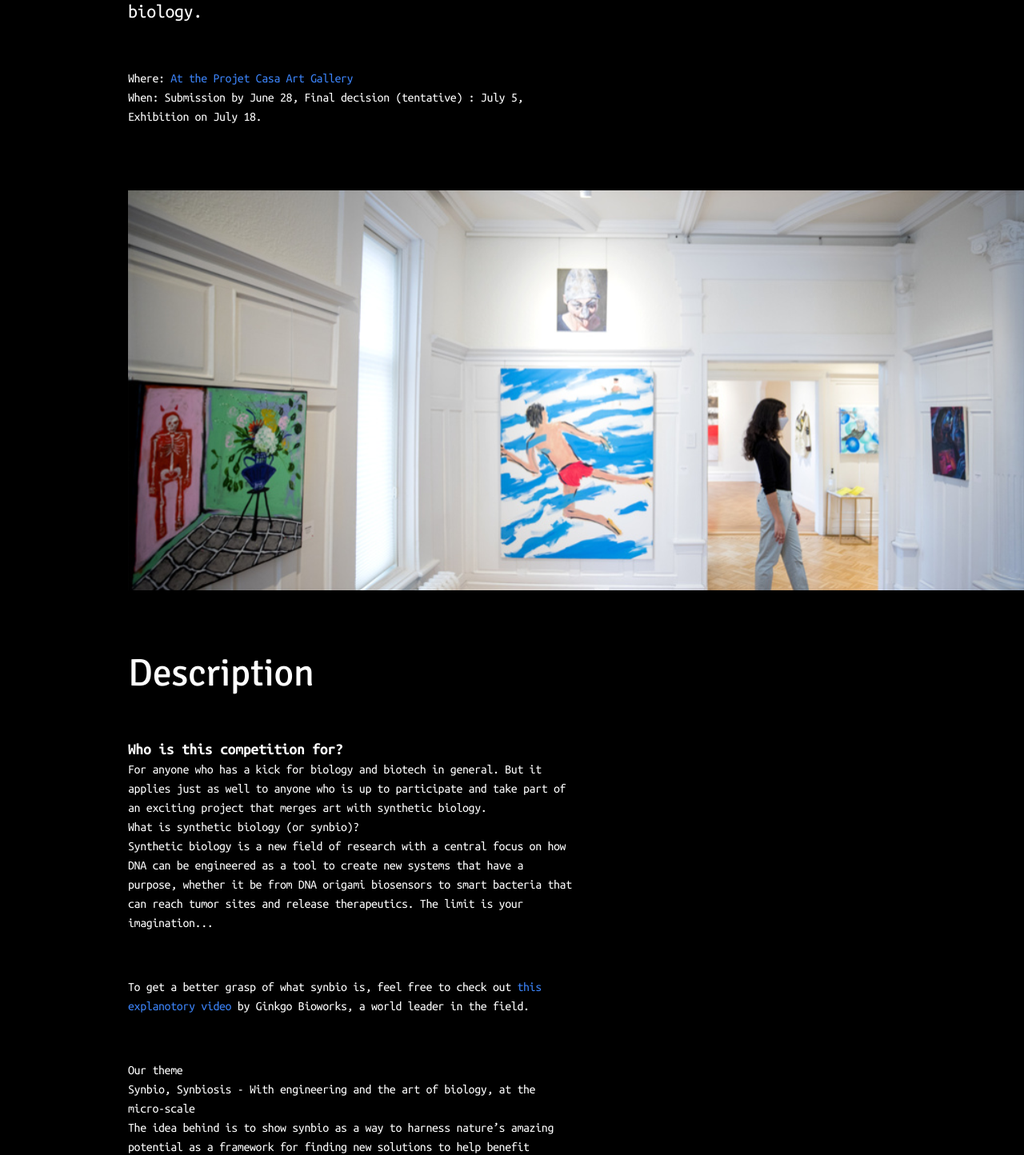
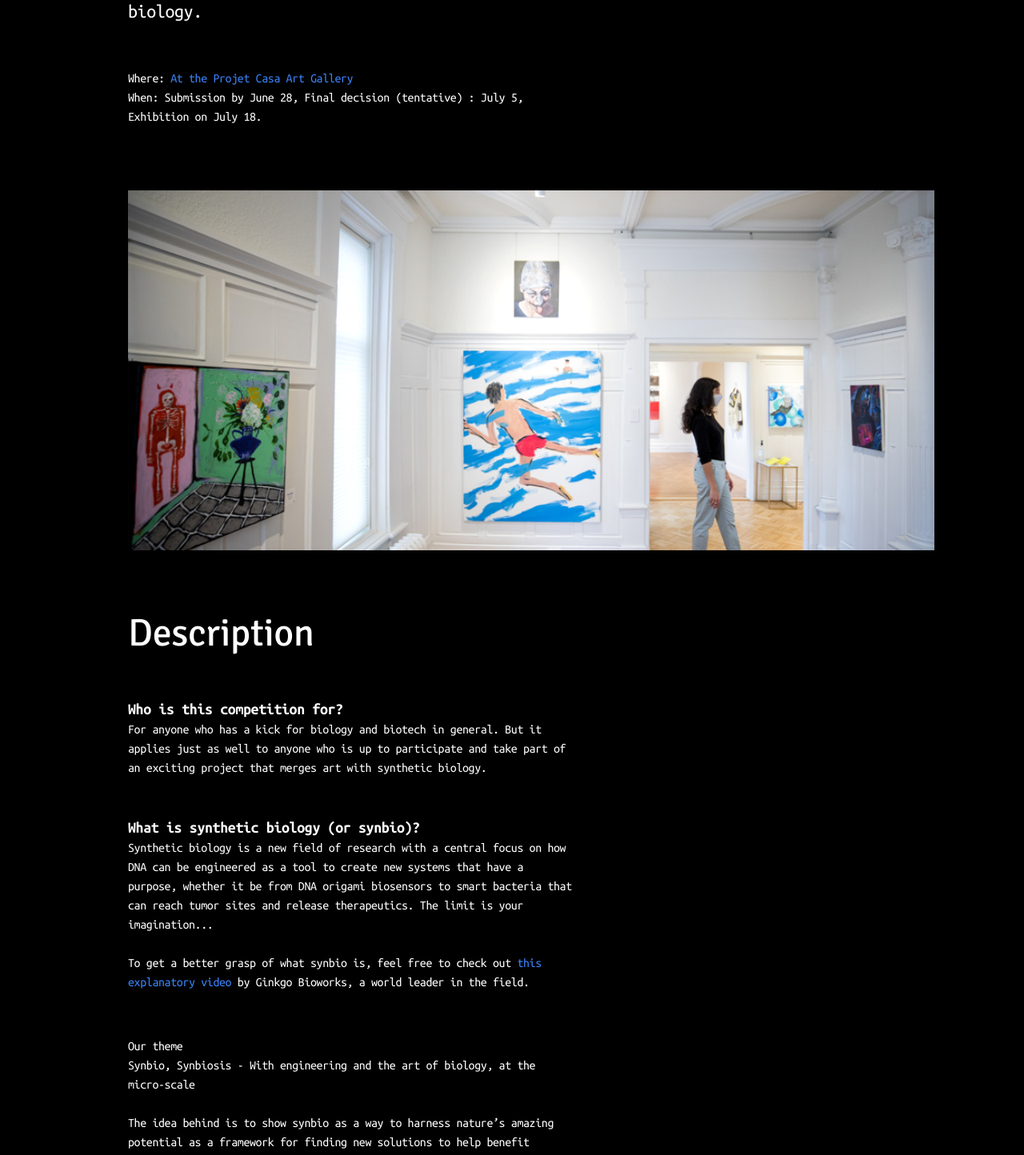
Before and after one commit to AdrienBelanger/mcgill-igem, a Next.js app: page /mcgill-igem-staging/artcontest in a window 1280 px wide. Shown: the part 966-2410 px from the top of the page at 80% size. Built offline with nearby package versions, Linux system fonts and the light colour scheme; a web font is replaced by a local one.

Commit message:
Updated Artcontext.tsx and fixed deps

```diff
--- a/pages/artcontest.tsx
+++ b/pages/artcontest.tsx
@@ -32,8 +32,12 @@ const artcontest: NextPage = () => {
         </div>
 
         <div className="py-10 pl-40">
-          <img src="img/Synbiosis Art competition - Projet Casa display.svg" alt="Image of the Art Gallery" width={1200} height={800} />
+          <img src="img/Synbiosis Art competition - Projet Casa display.svg" alt="Image of the Art Gallery" style={{width: '90%'}} />
         </div>
+
+
+
+
 
         <div className="py-10 pl-40">
           <div className="w-1/2 font-signika font-regular text-5xl">
@@ -41,28 +45,25 @@ const artcontest: NextPage = () => {
           </div>
 
           <div className="w-1/2 mt-14 font-mono font-regular text-l">
-
-
-
             <div>
               <b className="w-1/2 mt-14 font-mono font-regular text-xl">Who is this competition for?</b>
               <br/>
               For anyone who has a kick for biology and biotech in general. But it applies just as well to anyone who is up to participate and take part of an exciting project that merges art with synthetic biology.
             </div>
-  What is synthetic biology (or synbio)?
+            <br /><br />
+            <b className="w-1/2 mt-14 font-mono font-regular text-xl">What is synthetic biology (or synbio)?</b>
             <br />
             Synthetic biology is a new field of research with a central focus on how DNA can be engineered as a tool to create new systems that have a purpose, whether it be from DNA origami biosensors to smart bacteria that can reach tumor sites and release therapeutics. The limit is your imagination...
-</div>
+            <br /><br />
+            To get a better grasp of what synbio is, feel free to check out <a href="https://www.youtube.com/watch?v=zggU1KCgc7A" className="text-blue-500 hover:underline">this explanatory video</a> by Ginkgo Bioworks, a world leader in the field.
 
-<div className="w-1/2 mt-14 font-mono font-regular text-l">
-  To get a better grasp of what synbio is, feel free to check out <a href="https://www.youtube.com/watch?v=zggU1KCgc7A" className="text-blue-500 hover:underline">this explanotory video</a> by Ginkgo Bioworks, a world leader in the field.
           </div>
 
           <div className="w-1/2 mt-14 font-mono font-regular text-l">
             Our theme
             <br />
             Synbio, Synbiosis - With engineering and the art of biology, at the micro-scale
-  <br />
+            <br /><br />
             The idea behind is to show synbio as a way to harness nature’s amazing potential as a framework for finding new solutions to help benefit society as a whole. This involves a synergy between creativity, knowledge of current tools, and goodwill, to make it work. Just as science and art are both powered by creativity and curiosity, we hope that you will be inspired by science, and in turn, inspire future scientists.
           </div>
 
@@ -82,14 +83,12 @@ const artcontest: NextPage = () => {
             How to submit?
             <br />
             ...
-
           </div>
 
           <div className="w-1/2 mt-14 font-mono font-regular text-l">
             How many people can win?
             <br />
             ...
-
           </div>
 
           <div className="w-1/2 mt-14 font-mono font-regular text-l">
@@ -107,7 +106,6 @@ const artcontest: NextPage = () => {
             <br />
             If you have any questions or want some pointers on how you can pursue your work, do not hesitate to contact us to our email at igem@mcgill.ca
           </div>
-
         </div>
       </div>
     </>
```
Also changed, not shown: 15 other files (tests, documents, lock files or other folders). Lines whose indentation alone changed are shown as unchanged.
